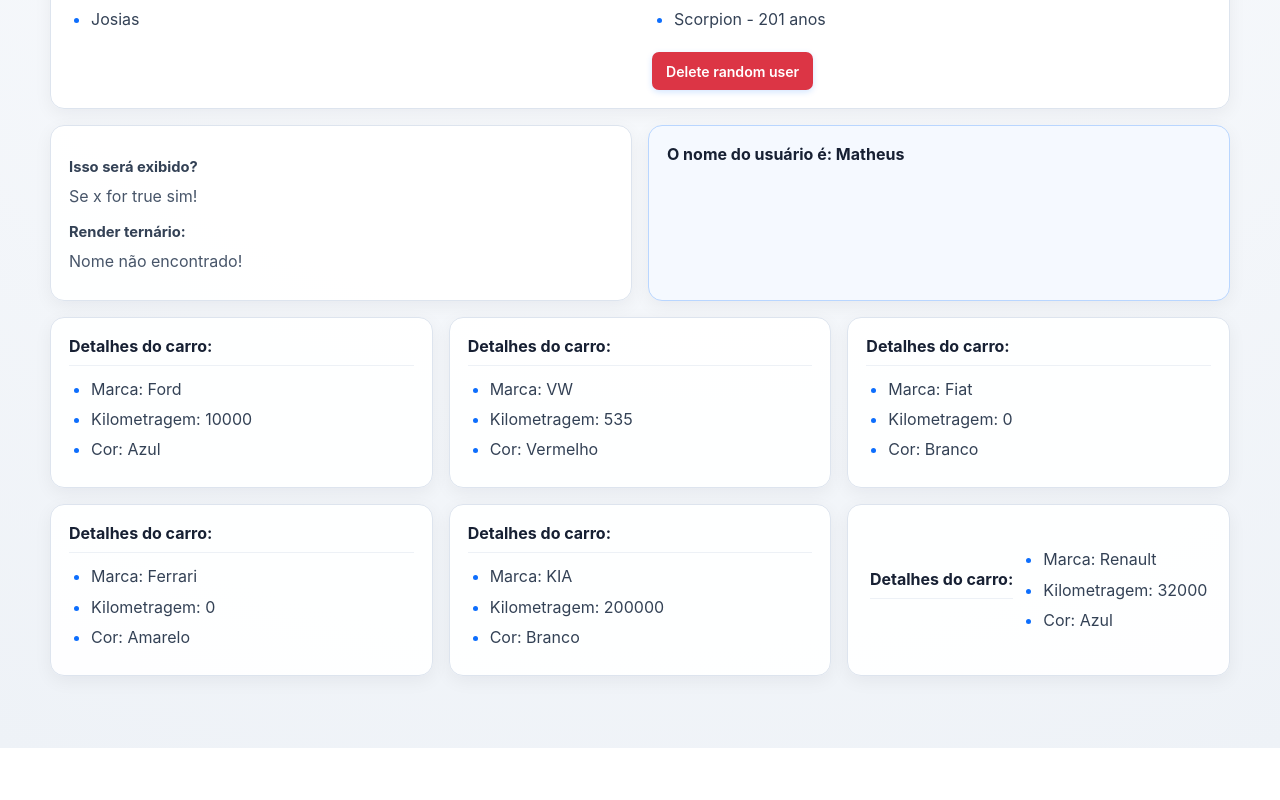
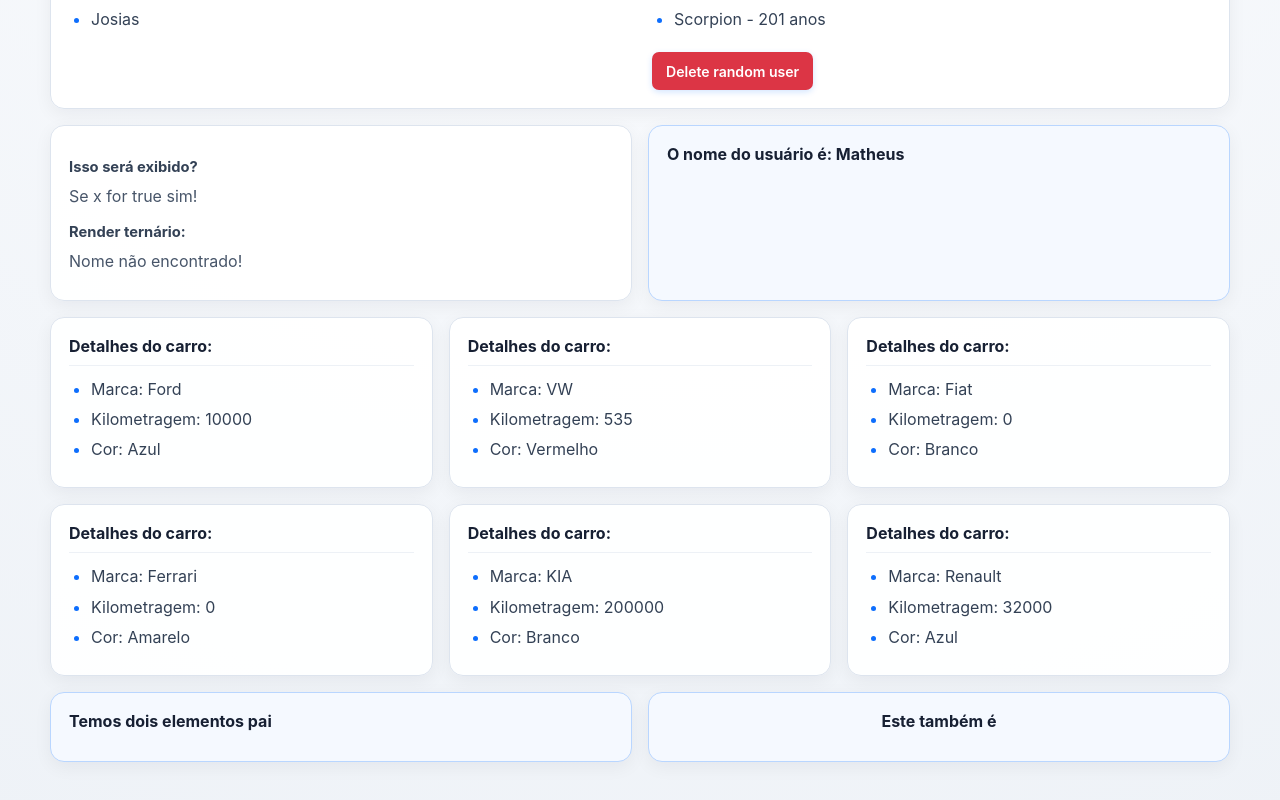
Before and after one commit to GleissonPDias/aula_08, a React (Vite) app in the folder aula-08/: page / in a window 1280 px wide. Shown: the part 592-1392 px from the top of the page. Before the commit the page ends 1340 px from the top, so only its background shows below. Built offline with nearby package versions, Linux system fonts and the light colour scheme.

Commit message:
feat: demonstrate react fragment

```diff
--- a/aula-08/src/App.jsx
+++ b/aula-08/src/App.jsx
@@ -5,6 +5,7 @@ import ListRender from "./components/ListRender";
 import ConditionalRender from "./components/ConditionalRender";
 import ShowUserName from "./components/ShowUserName";
 import CarDetails from "./components/CarDetails";
+import Fragment from "./components/Fragment";
 
 function App() {
 
@@ -44,6 +45,7 @@ function App() {
     km={car.km}
   />
 ))}
+<Fragment />
 
     </div>
   )
--- a/aula-08/src/components/Fragment.jsx
+++ b/aula-08/src/components/Fragment.jsx
@@ -0,0 +1,19 @@
+import React from "react";
+
+const Fragment = () => {
+  return (
+    <>
+      {/* Primeiro elemento irmão */}
+      <div>
+        <h2>Temos dois elementos pai</h2>
+      </div>
+
+      {/* Segundo elemento irmão */}
+      <div>
+        <h2>Este também é</h2>
+      </div>
+    </>
+  );
+};
+
+export default Fragment;
```
